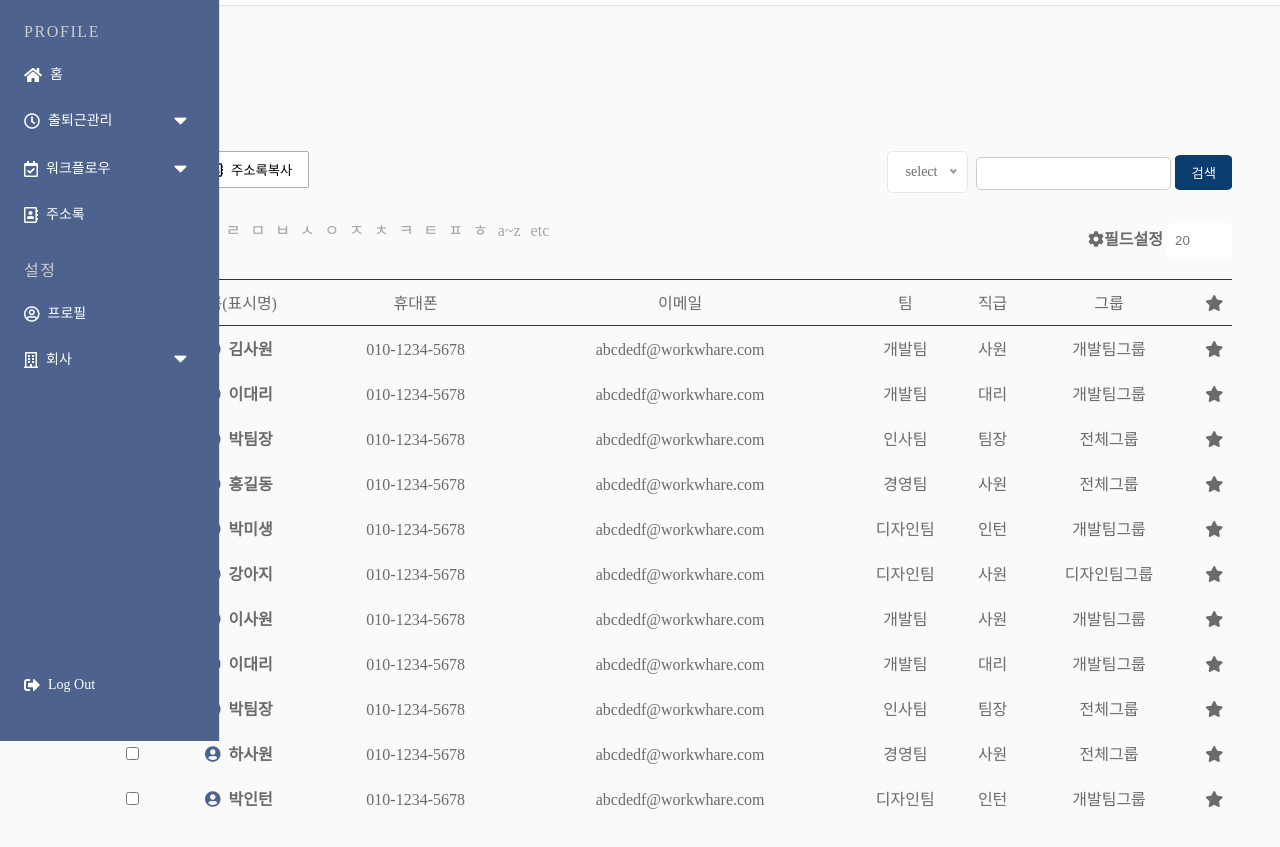
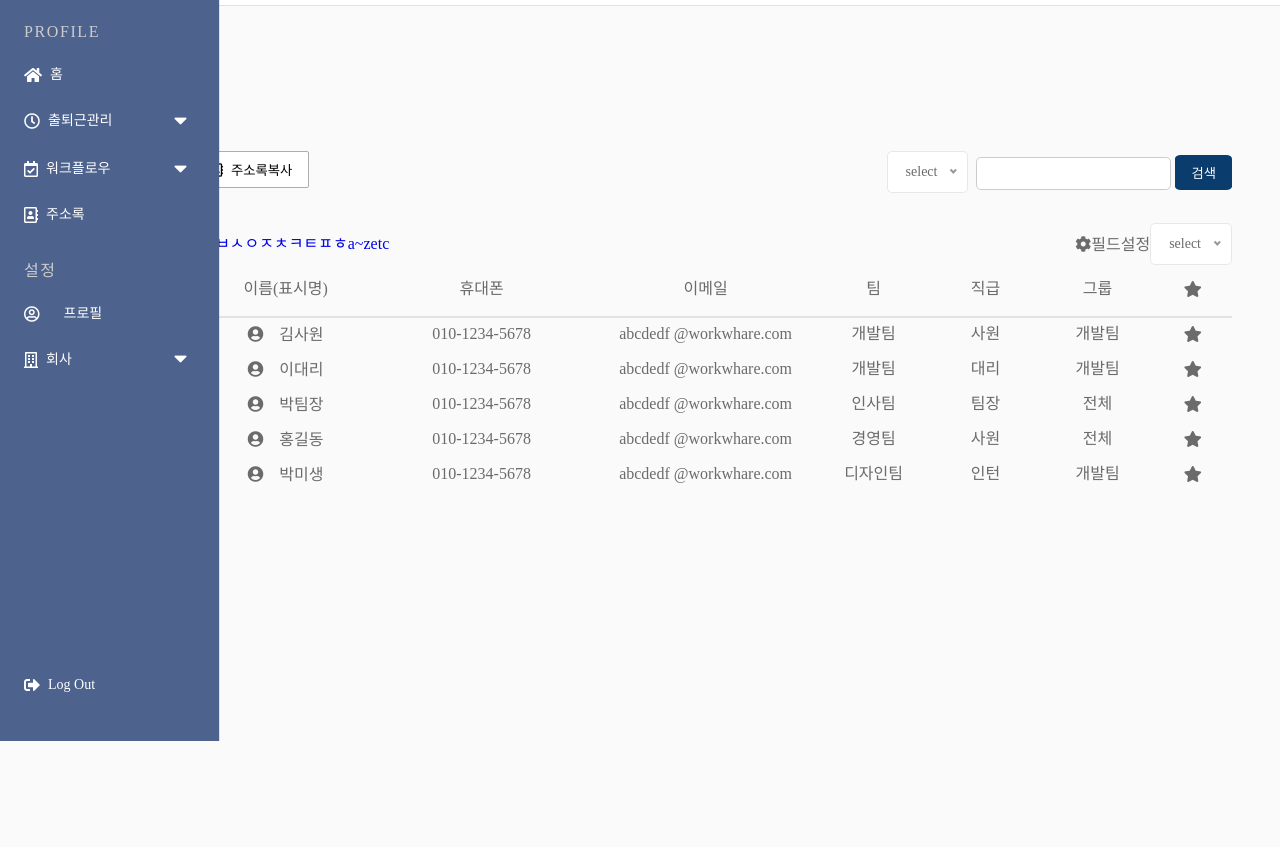
Before and after one commit to DFBproject/workshare, a plain HTML site: page html/adress.html in a window 1280 px wide. Shown: the part 59-906 px from the top of the page. After the commit the page ends 800 px from the top, so only its background shows below. Drawn offline with Linux system fonts and the light colour scheme; a web font is replaced by a local one.

Commit message:
adress table css수정중

```diff
--- a/css/style.css
+++ b/css/style.css
@@ -27,6 +27,9 @@
   --large-font-size: 1.13rem;
   --x-large-size: 1.5rem;
   --xx-large-size: 2rem;
+  --media-small: 0.3rem;
+  --media-normal: 0.8rem;
+  --media-large: 1.5rem;
 
   /*========== Font weight ==========*/
   --weight-thin: 100;
@@ -224,6 +227,7 @@ input[type="submit"]:hover {
 }
 
 /*========== adress page ==========*/
+
 .contact {
   margin: 4rem 3rem 4rem 7rem;
   overflow: hidden;
@@ -272,10 +276,11 @@ div input.contact__input {
   margin-top: 30px;
 }
 
-.contact__select-wrap {
+.contact__filter-wrap {
   position: relative;
   margin-top: 30px;
   display: flex;
+  align-items: center;
 }
 
 .search__content {
@@ -299,60 +304,115 @@ div input.contact__input {
   background-color: #0f4b86;
 }
 
-div input#user-name-work {
-  width: 65px;
-}
-
-.contact__select-wrap ul li:nth-child(1) {
-  font-weight: var(--weight-black);
-  color: var(--text-color);
-}
-
-.contact__select-wrap ul li {
-  margin: 0px 10px 0px 0px;
-}
-
-.contact__select-wrap ul {
-  display: flex;
-}
-
-.contact__select-wrap ul li a {
-  color: var(--text-color-light);
-}
-
-.contact__check-table .fa-user-circle:before {
-  color: var(--main-color);
-  padding: 8px;
-}
-
-.contact__check-wrap {
-  position: relative;
-  margin-top: 20px;
-}
-
 .contact__button-wrap {
   display: flex;
   justify-content: space-between;
 }
 
-.contact__select-wrap {
+.contact__filter-wrap {
   display: flex;
   justify-content: space-between;
 }
 
-table.contact__check-table {
-  width: 100%;
+.field__set {
+  display: flex;
+  align-items: center;
 }
 
-table.contact__check-table tr th {
-  border-top: 1px solid #333;
-  border-bottom: 1px solid #333;
-  padding: 13px 0px;
+.filter__select {
+  display: flex;
+  align-items: center;
 }
 
-table.contact__check-table tr td {
-  padding: 13px 0px;
+/*adress table*/
+
+.adress__table-wrap {
+  margin-top: 1rem;
   text-align: center;
+}
+
+.adress__table_th {
+  width: 100%;
+  display: flex;
+  margin-bottom: 1rem;
+}
+
+.adress__table_th li:nth-of-type(1) {
+  width: 8%;
+}
+
+.adress__table_th li:nth-of-type(2) {
+  width: 15%;
+}
+
+.adress__table_th li:nth-of-type(3) {
+  width: 20%;
+}
+
+.adress__table_th li:nth-of-type(4) {
+  width: 20%;
+}
+
+.adress__table_th li:nth-of-type(5) {
+  width: 10%;
+}
+
+.adress__table_th li:nth-of-type(6) {
+  width: 10%;
+}
+
+.adress__table_th li:nth-of-type(7) {
+  width: 10%;
+}
+
+.adress__table_th li:nth-of-type(8) {
+  width: 7%;
+}
+
+.adress_table_tr {
+  display: flex;
+  width: 100%;
+  margin: 0.5rem 0rem 1rem 0rem;
+}
+
+.adress_table_tr li:nth-of-type(1) {
+  width: 8%;
+}
+
+.adress_table_tr li:nth-of-type(2) {
+  width: 15%;
+}
+
+.adress_table_tr li:nth-of-type(3) {
+  width: 20%;
+}
+
+.adress_table_tr li:nth-of-type(4) {
+  width: 20%;
+}
+
+.adress_table_tr li:nth-of-type(5) {
+  width: 10%;
+}
+
+.adress_table_tr li:nth-of-type(6) {
+  width: 10%;
+}
+
+.adress_table_tr li:nth-of-type(7) {
+  width: 10%;
+}
+
+.adress_table_tr li:nth-of-type(8) {
+  width: 7%;
+}
+
+.adress_table_line {
+  border: solid 1px #adadad;
+}
+
+.fa-user-circle {
+  margin-right: 1rem;
 }
 
 /*========== HEADER ==========*/
@@ -571,6 +631,18 @@ table.contact__check-table tr td {
   }
 }
 
+@media screen and (max-width: 768px) {
+  /*adress*/
+  .adress_table_tr li {
+    font-size: var(--media-normal);
+  }
+
+  .adress_mail {
+    display: flex;
+    flex-direction: column;
+  }
+}
+
 @media screen and (min-width: 768px) {
   body {
     padding: 1rem 3rem 0 6rem;
--- a/html/adress.html
+++ b/html/adress.html
@@ -141,9 +141,8 @@
         <div class="contact__head">
           <h2 class="contact__main-name">주소록</h2>
         </div>
-        <div>
         <div class="contact__button-wrap">
-            <div>
+          <div class="delet_copy_btn">
             <button class="contact__button"><i class="far fa-trash-alt"></i>삭제</button>
             <button class="contact__button"><i class="far fa-address-book"></i>주소록복사</button>
           </div>
@@ -163,8 +162,8 @@
               </div>
             </div>
         </div>
-          <div class="contact__select-wrap">
-            <ul>
+        <div class="contact__filter-wrap">
+          <ul class="filter__select">
             <li>전체</li>
             <li><a href="#">ㄱ</a></li>
             <li><a href="#">ㄴ</a></li>
@@ -183,149 +182,80 @@
             <li><a href="#">a~z</a></li>
             <li><a href="#">etc</a></li>
           </ul>
-            <div><i class="fas fa-cog">필드설정</i>
-              <input list="field-setting" placeholder="20" id="user-name-work" name="user-name-work" />
-              <datalist id="field-setting">
-                <option value="50">
-                <option value="40">
-                <option value="30">
-                <option value="20">
-                <option value="10">
-            </datalist>
-            </div>
-          </div>
-
-          <div class="contact__check-wrap">
-            <div>
-                <div class="" data-target="reservation">
-                  <form action="">
-                    <table class="contact__check-table">
-                        <tr>
-                          <th><input type="checkbox" id="contact-all-check" name="contact-all-check"></th>
-                          <th>이름(표시명)</th>
-                          <th>휴대폰</th>
-                          <th>이메일</th>
-                          <th>팀</th>
-                          <th>직급</th>
-                          <th>그룹</th>
-                          <th><i class="fas fa-star"></i></th>
-                        </tr>
-                        <tr>
-                          <td><input type="checkbox" id="contact-list-check" name="contact-list-check"></td>
-                          <td><i class="fas fa-user-circle">김사원</i></td>
-                          <td>010-1234-5678</td>
-                          <td>abcdedf@workwhare.com</td>
-                          <td>개발팀</td>
-                          <td>사원</td>
-                          <td>개발팀그룹</td>
-                          <td><i class="fas fa-star"></i></td>
-                        </tr>
-                        <tr>
-                          <td><input type="checkbox" id="contact-list-check" name="contact-list-check"></td>
-                          <td><i class="fas fa-user-circle">이대리</i></td>
-                          <td>010-1234-5678</td>
-                          <td>abcdedf@workwhare.com</td>
-                          <td>개발팀</td>
-                          <td>대리</td>
-                          <td>개발팀그룹</td>
-                          <td><i class="fas fa-star"></i></td>
-                        </tr>
-                        <tr>
-                          <td><input type="checkbox" id="contact-list-check" name="contact-list-check"></td>
-                          <td><i class="fas fa-user-circle">박팀장</i></td>
-                          <td>010-1234-5678</td>
-                          <td>abcdedf@workwhare.com</td>
-                          <td>인사팀</td>
-                          <td>팀장</td>
-                          <td>전체그룹</td>
-                          <td><i class="fas fa-star"></i></td>
-                        </tr>
-                        <tr>
-                          <td><input type="checkbox" id="contact-list-check" name="contact-list-check"></td>
-                          <td><i class="fas fa-user-circle">홍길동</i></td>
-                          <td>010-1234-5678</td>
-                          <td>abcdedf@workwhare.com</td>
-                          <td>경영팀</td>
-                          <td>사원</td>
-                          <td>전체그룹</td>
-                          <td><i class="fas fa-star"></i></td>
-                        </tr>
-                        <tr>
-                          <td><input type="checkbox" id="contact-list-check" name="contact-list-check"></td>
-                          <td><i class="fas fa-user-circle">박미생</i></td>
-                          <td>010-1234-5678</td>
-                          <td>abcdedf@workwhare.com</td>
-                          <td>디자인팀</td>
-                          <td>인턴</td>
-                          <td>개발팀그룹</td>
-                          <td><i class="fas fa-star"></i></td>
-                        </tr>
-                        <tr>
-                          <td><input type="checkbox" id="contact-list-check" name="contact-list-check"></td>
-                          <td><i class="fas fa-user-circle">강아지</i></td>
-                          <td>010-1234-5678</td>
-                          <td>abcdedf@workwhare.com</td>
-                          <td>디자인팀</td>
-                          <td>사원</td>
-                          <td>디자인팀그룹</td>
-                          <td><i class="fas fa-star"></i></td>
-                        </tr>
-                        <tr>
-                          <td><input type="checkbox" id="contact-list-check" name="contact-list-check"></td>
-                          <td><i class="fas fa-user-circle">이사원</i></td>
-                          <td>010-1234-5678</td>
-                          <td>abcdedf@workwhare.com</td>
-                          <td>개발팀</td>
-                          <td>사원</td>
-                          <td>개발팀그룹</td>
-                          <td><i class="fas fa-star"></i></td>
-                        </tr>
-                        <tr>
-                          <td><input type="checkbox" id="contact-list-check" name="contact-list-check"></td>
-                          <td><i class="fas fa-user-circle">이대리</i></td>
-                          <td>010-1234-5678</td>
-                          <td>abcdedf@workwhare.com</td>
-                          <td>개발팀</td>
-                          <td>대리</td>
-                          <td>개발팀그룹</td>
-                          <td><i class="fas fa-star"></i></td>
-                        </tr>
-                        <tr>
-                          <td><input type="checkbox" id="contact-list-check" name="contact-list-check"></td>
-                          <td><i class="fas fa-user-circle">박팀장</i></td>
-                          <td>010-1234-5678</td>
-                          <td>abcdedf@workwhare.com</td>
-                          <td>인사팀</td>
-                          <td>팀장</td>
-                          <td>전체그룹</td>
-                          <td><i class="fas fa-star"></i></td>
-                        </tr>
-                        <tr>
-                          <td><input type="checkbox" id="contact-list-check" name="contact-list-check"></td>
-                          <td><i class="fas fa-user-circle">하사원</i></td>
-                          <td>010-1234-5678</td>
-                          <td>abcdedf@workwhare.com</td>
-                          <td>경영팀</td>
-                          <td>사원</td>
-                          <td>전체그룹</td>
-                          <td><i class="fas fa-star"></i></td>
-                        </tr>
-                        <tr>
-                          <td><input type="checkbox" id="contact-list-check" name="contact-list-check"></td>
-                          <td><i class="fas fa-user-circle">박인턴</i></td>
-                          <td>010-1234-5678</td>
-                          <td>abcdedf@workwhare.com</td>
-                          <td>디자인팀</td>
-                          <td>인턴</td>
-                          <td>개발팀그룹</td>
-                          <td><i class="fas fa-star"></i></td>
-                        </tr>
-                    </table>
-                  </form>
+          <div class="field__set">
+            <div class="field__title"><i class="fas fa-cog"></i>필드설정</div>
+            <div class="selectbox">
+              <select>
+                <option data-display="select">10</option>
+                <option value="이름">20</option>
+                <option value="직급">30</option>
+                <option value="부서">40</option>
+              </select>
             </div>
           </div>
         </div>
-          </div>
+        <div class="adress__table-wrap">
+          <ul class="adress__table_th">
+            <li><input type="checkbox" id="contact-all-check" name="contact-all-check"></li>
+            <li>이름(표시명)</li>
+            <li>휴대폰</li>
+            <li>이메일</li>
+            <li>팀</li>
+            <li>직급</li>
+            <li>그룹</li>
+            <li><i class="fas fa-star"></i></li>
+          </ul>
+          <hr class="adress_table_line" style="border: solid 1px #e2e2e2;">
+          <ul class="adress_table_tr">
+            <li><input type="checkbox" id="contact-list-check" name="contact-list-check"></li>
+            <li><i class="fas fa-user-circle"></i>김사원</li>
+            <li>010-1234-5678</li>
+            <li class="adress_mail">abcdedf <span>@workwhare.com</span></li>
+            <li>개발팀</li>
+            <li>사원</li>
+            <li>개발팀</li>
+            <li><i class="fas fa-star"></i></li>
+          </ul>
+          <ul class="adress_table_tr">
+            <li><input type="checkbox" id="contact-list-check" name="contact-list-check"></li>
+            <li><i class="fas fa-user-circle"></i>이대리</li>
+            <li>010-1234-5678</li>
+            <li class="adress_mail">abcdedf <span>@workwhare.com</span></li>
+            <li>개발팀</li>
+            <li>대리</li>
+            <li>개발팀</li>
+            <li><i class="fas fa-star"></i></li>
+          </ul>
+          <ul class="adress_table_tr">
+            <li><input type="checkbox" id="contact-list-check" name="contact-list-check"></li>
+            <li><i class="fas fa-user-circle"></i>박팀장</li>
+            <li>010-1234-5678</li>
+            <li class="adress_mail">abcdedf <span>@workwhare.com</span></li>
+            <li>인사팀</li>
+            <li>팀장</li>
+            <li>전체</li>
+            <li><i class="fas fa-star"></i></li>
+          </ul>
+          <ul class="adress_table_tr">
+            <li><input type="checkbox" id="contact-list-check" name="contact-list-check"></li>
+            <li><i class="fas fa-user-circle"></i>홍길동</li>
+            <li>010-1234-5678</li>
+            <li class="adress_mail">abcdedf <span>@workwhare.com</span></li>
+            <li>경영팀</li>
+            <li>사원</li>
+            <li>전체</li>
+            <li><i class="fas fa-star"></i></li>
+          </ul>
+          <ul class="adress_table_tr">
+            <li><input type="checkbox" id="contact-list-check" name="contact-list-check"></li>
+            <li><i class="fas fa-user-circle"></i>박미생</li>
+            <li>010-1234-5678</li>
+            <li class="adress_mail">abcdedf <span>@workwhare.com</span></li>
+            <li>디자인팀</li>
+            <li>인턴</li>
+            <li>개발팀</li>
+            <li><i class="fas fa-star"></i></li>
+          </ul>
         </div>
       </section>
   </main>
```
Also changed, not shown: js/prism.js (added). Lines whose indentation alone changed are shown as unchanged.
